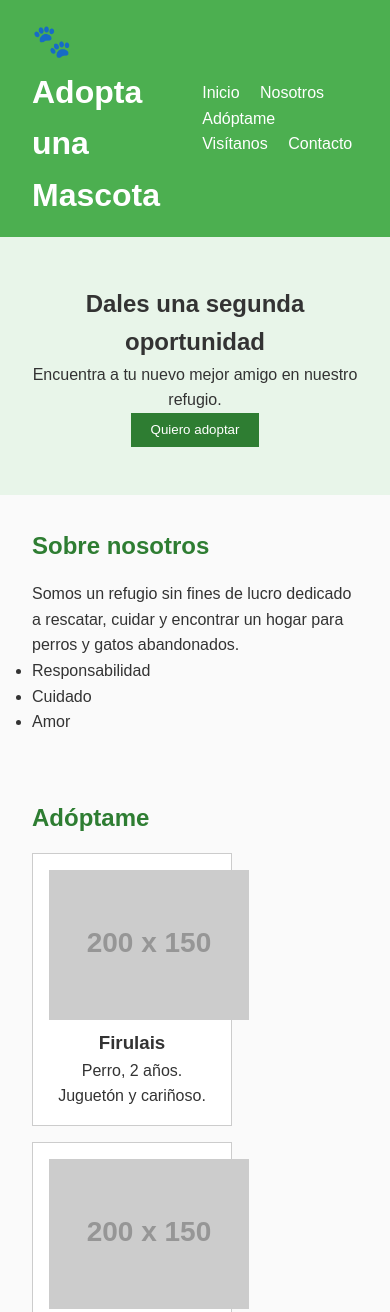
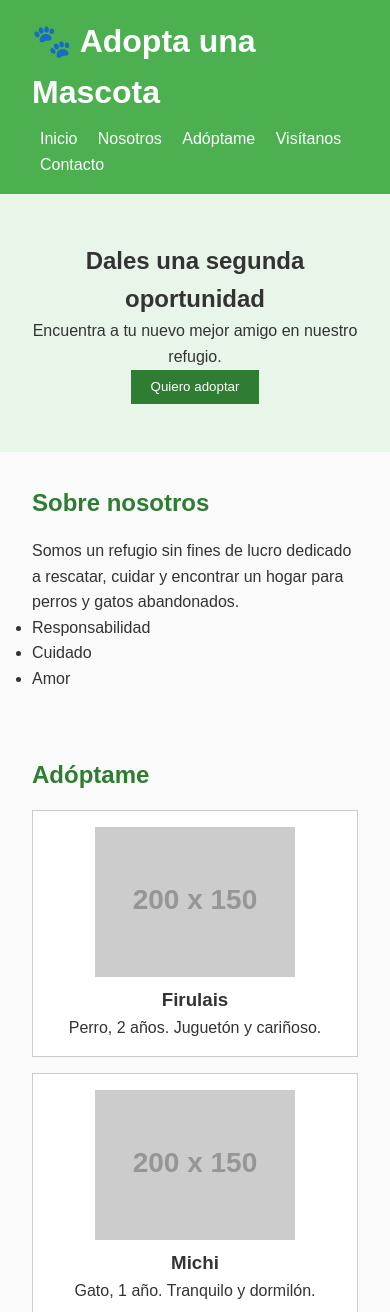
Before and after one commit to vinyelmono/Adopta-A-Leonardo, a plain HTML site: page index.html in a window 390 px wide. Shown: the top 1312 px of the page. Drawn offline with Linux system fonts and the light colour scheme; placeholder pictures from the web are drawn by us.

Commit message:
Cambio de tamaño textarea y responsive de la pagina

```diff
--- a/index.html
+++ b/index.html
@@ -85,7 +85,7 @@
 
   <footer class="pie">
     <p>© 2026 Adopta una Mascota — Proyecto escolar</p>
-    <p>Facebook | Instagram | X</p>
+    <p><a href="https://www.facebook.com" target="_blank">Facebook</a> | <a href="https://www.instagram.com" target="_blank">Instagram</a> |<a href="https://www.x.com" target="_blank">X</a></p>
   </footer>
 </body>
 </html>
--- a/styles.css
+++ b/styles.css
@@ -82,6 +82,9 @@ body {
   padding: 0.4rem;
 }
 
+.formulario textarea{
+  height: 8rem;
+}
 /* Pie de página */
 .pie {
   background-color: #333;
@@ -89,3 +92,22 @@ body {
   text-align: center;
   padding: 1rem;
 }
+
+img {
+  max-width: 100%;
+}
+
+@media (max-width: 768px) {
+  .encabezado {
+    flex-direction: column;
+    gap: 0.5rem;
+  }
+
+  .menu a {
+    margin: 0 0.5rem;
+  }
+
+  .tarjeta {
+    width: 100%;
+  }
+}
```
